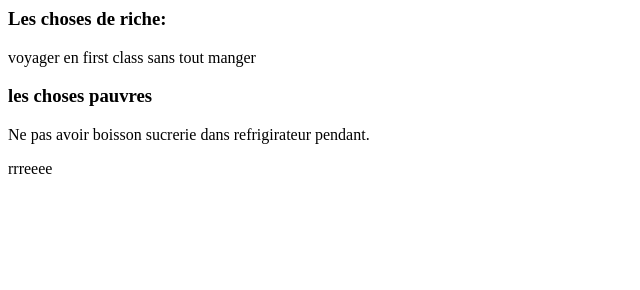
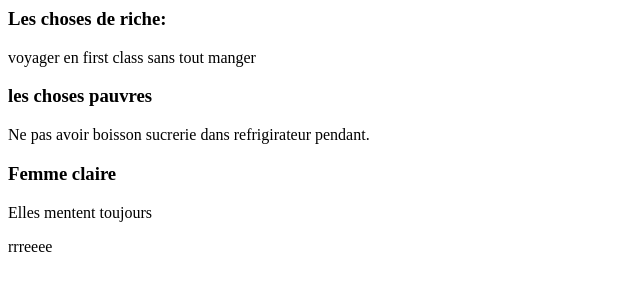
Before and after one commit to franchescofamous/html-css-sass, a plain HTML site: page partie1/index.html in a window 1280 px wide. Shown: the whole page, without its empty margins (0-640 px from the left). Drawn offline with Linux system fonts and the light colour scheme.

Commit message:
Femme claire

```diff
--- a/partie1/index.html
+++ b/partie1/index.html
@@ -11,6 +11,10 @@
       <h3>les choses pauvres</h3>
       <p>Ne pas avoir boisson sucrerie dans refrigirateur pendant.</p>
     </div>
+    <div>
+      <h3>Femme claire</h3>
+      <p>Elles mentent toujours</p>
+    </div>
     <span>rrreeee</span>
   </body>
 </html>
```
